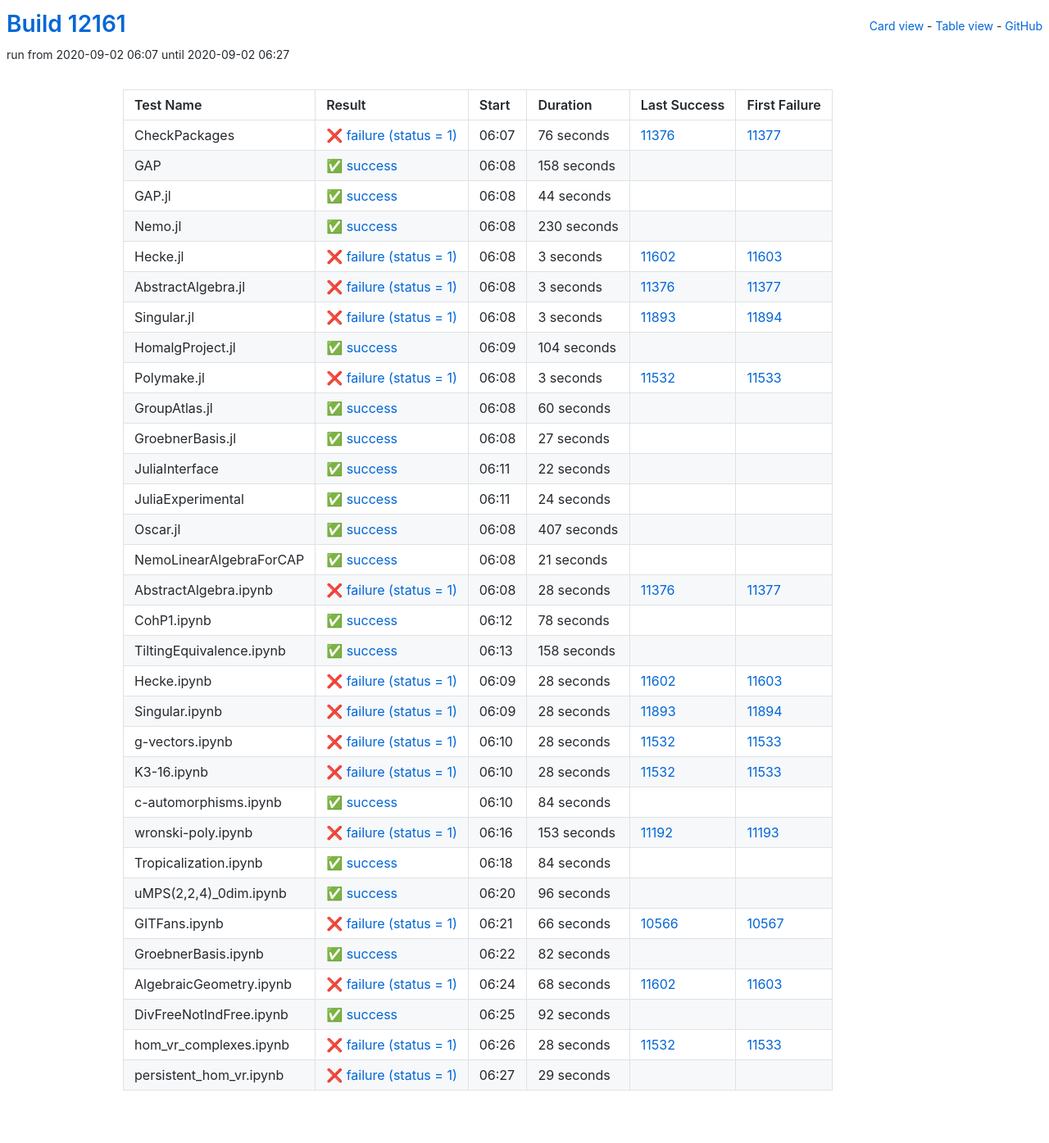
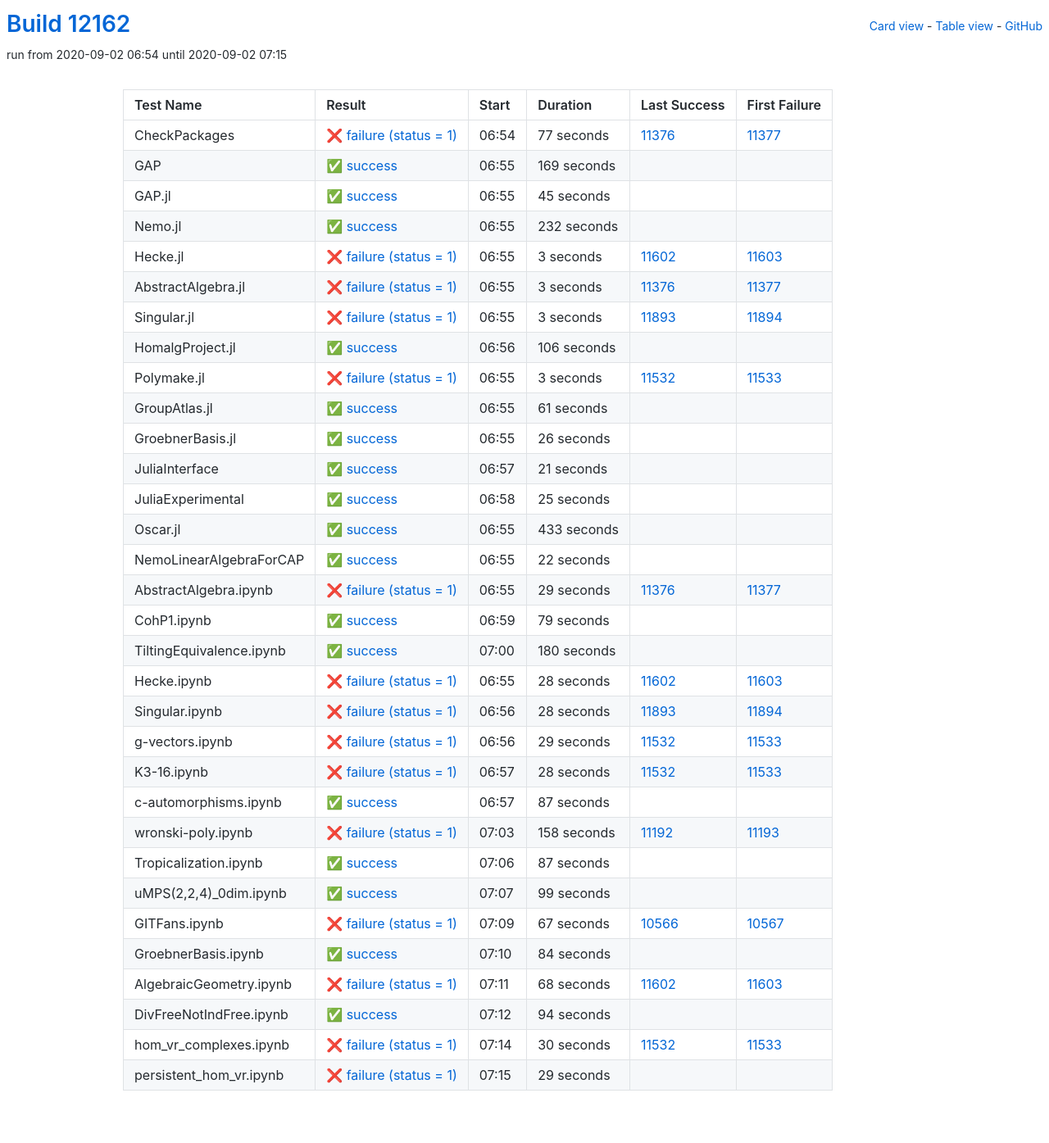
Before and after one commit to oscar-system/oscar-ci-status, a Jekyll site: the page built from table.html, in a window 1280 px wide. Shown: the whole page at 82% size. Built offline with Jekyll 4.4.1, drawn with Linux system fonts in a browser that asks for light colours.

Commit message:
Build #12162

```diff
--- a/_data/ci.yml
+++ b/_data/ci.yml
@@ -1,6 +1,6 @@
 ---
-build: 12161
-build_url: https://oscarci.mathematik.uni-kl.de/job/oscar/12161/
+build: 12162
+build_url: https://oscarci.mathematik.uni-kl.de/job/oscar/12162/
 job: oscar
 organization: oscar-system
 repo: oscar-ci-status
@@ -8,56 +8,56 @@
 tests:
 - name: CheckPackages
   id: checkpackages
-  log: https://oscarci.mathematik.uni-kl.de/job/oscar/12161/artifact/logs/build-12161/CheckPackages.log
-  start: 2020-09-02 06:07
+  log: https://oscarci.mathematik.uni-kl.de/job/oscar/12162/artifact/logs/build-12162/CheckPackages.log
+  start: 2020-09-02 06:54
   success: false
   exitcode: 1
   status: failure
-  duration: 76
+  duration: 77
   last_success: 11376
   last_success_url: https://oscarci.mathematik.uni-kl.de/job/oscar/11376/
   first_failure: 11377
   first_failure_url: https://oscarci.mathematik.uni-kl.de/job/oscar/11377/
 - name: GAP
   id: gap
-  log: https://oscarci.mathematik.uni-kl.de/job/oscar/12161/artifact/logs/build-12161/GAP.log
-  start: 2020-09-02 06:08
+  log: https://oscarci.mathematik.uni-kl.de/job/oscar/12162/artifact/logs/build-12162/GAP.log
+  start: 2020-09-02 06:55
   success: true
   exitcode: 0
   status: success
-  duration: 158
+  duration: 169
   last_success: false
   last_success_url:
   first_failure: false
   first_failure_url:
 - name: GAP.jl
   id: gap-jl
-  log: https://oscarci.mathematik.uni-kl.de/job/oscar/12161/artifact/logs/build-12161/GAP.jl.log
-  start: 2020-09-02 06:08
+  log: https://oscarci.mathematik.uni-kl.de/job/oscar/12162/artifact/logs/build-12162/GAP.jl.log
+  start: 2020-09-02 06:55
   success: true
   exitcode: 0
   status: success
-  duration: 44
+  duration: 45
   last_success: false
   last_success_url:
   first_failure: false
   first_failure_url:
 - name: Nemo.jl
   id: nemo-jl
-  log: https://oscarci.mathematik.uni-kl.de/job/oscar/12161/artifact/logs/build-12161/Nemo.jl.log
-  start: 2020-09-02 06:08
+  log: https://oscarci.mathematik.uni-kl.de/job/oscar/12162/artifact/logs/build-12162/Nemo.jl.log
+  start: 2020-09-02 06:55
   success: true
   exitcode: 0
   status: success
-  duration: 230
+  duration: 232
   last_success: false
   last_success_url:
   first_failure: false
   first_failure_url:
 - name: Hecke.jl
   id: hecke-jl
-  log: https://oscarci.mathematik.uni-kl.de/job/oscar/12161/artifact/logs/build-12161/Hecke.jl.log
-  start: 2020-09-02 06:08
+  log: https://oscarci.mathematik.uni-kl.de/job/oscar/12162/artifact/logs/build-12162/Hecke.jl.log
+  start: 2020-09-02 06:55
   success: false
   exitcode: 1
   status: failure
@@ -68,8 +68,8 @@
   first_failure_url: https://oscarci.mathematik.uni-kl.de/job/oscar/11603/
 - name: AbstractAlgebra.jl
   id: abstractalgebra-jl
-  log: https://oscarci.mathematik.uni-kl.de/job/oscar/12161/artifact/logs/build-12161/AbstractAlgebra.jl.log
-  start: 2020-09-02 06:08
+  log: https://oscarci.mathematik.uni-kl.de/job/oscar/12162/artifact/logs/build-12162/AbstractAlgebra.jl.log
+  start: 2020-09-02 06:55
   success: false
   exitcode: 1
   status: failure
@@ -80,8 +80,8 @@
   first_failure_url: https://oscarci.mathematik.uni-kl.de/job/oscar/11377/
 - name: Singular.jl
   id: singular-jl
-  log: https://oscarci.mathematik.uni-kl.de/job/oscar/12161/artifact/logs/build-12161/Singular.jl.log
-  start: 2020-09-02 06:08
+  log: https://oscarci.mathematik.uni-kl.de/job/oscar/12162/artifact/logs/build-12162/Singular.jl.log
+  start: 2020-09-02 06:55
   success: false
   exitcode: 1
   status: failure
@@ -92,20 +92,20 @@
   first_failure_url: https://oscarci.mathematik.uni-kl.de/job/oscar/11894/
 - name: HomalgProject.jl
   id: homalgproject-jl
-  log: https://oscarci.mathematik.uni-kl.de/job/oscar/12161/artifact/logs/build-12161/HomalgProject.jl.log
-  start: 2020-09-02 06:09
+  log: https://oscarci.mathematik.uni-kl.de/job/oscar/12162/artifact/logs/build-12162/HomalgProject.jl.log
+  start: 2020-09-02 06:56
   success: true
   exitcode: 0
   status: success
-  duration: 104
+  duration: 106
   last_success: false
   last_success_url:
   first_failure: false
   first_failure_url:
 - name: Polymake.jl
   id: polymake-jl
-  log: https://oscarci.mathematik.uni-kl.de/job/oscar/12161/artifact/logs/build-12161/Polymake.jl.log
-  start: 2020-09-02 06:08
+  log: https://oscarci.mathematik.uni-kl.de/job/oscar/12162/artifact/logs/build-12162/Polymake.jl.log
+  start: 2020-09-02 06:55
   success: false
   exitcode: 1
   status: failure
@@ -116,32 +116,68 @@
   first_failure_url: https://oscarci.mathematik.uni-kl.de/job/oscar/11533/
 - name: GroupAtlas.jl
   id: groupatlas-jl
-  log: https://oscarci.mathematik.uni-kl.de/job/oscar/12161/artifact/logs/build-12161/GroupAtlas.jl.log
-  start: 2020-09-02 06:08
+  log: https://oscarci.mathematik.uni-kl.de/job/oscar/12162/artifact/logs/build-12162/GroupAtlas.jl.log
+  start: 2020-09-02 06:55
   success: true
   exitcode: 0
   status: success
-  duration: 60
+  duration: 61
   last_success: false
   last_success_url:
   first_failure: false
   first_failure_url:
 - name: GroebnerBasis.jl
   id: groebnerbasis-jl
-  log: https://oscarci.mathematik.uni-kl.de/job/oscar/12161/artifact/logs/build-12161/GroebnerBasis.jl.log
-  start: 2020-09-02 06:08
+  log: https://oscarci.mathematik.uni-kl.de/job/oscar/12162/artifact/logs/build-12162/GroebnerBasis.jl.log
+  start: 2020-09-02 06:55
   success: true
   exitcode: 0
   status: success
-  duration: 27
+  duration: 26
   last_success: false
   last_success_url:
   first_failure: false
   first_failure_url:
 - name: JuliaInterface
   id: juliainterface
-  log: https://oscarci.mathematik.uni-kl.de/job/oscar/12161/artifact/logs/build-12161/JuliaInterface.log
-  start: 2020-09-02 06:11
+  log: https://oscarci.mathematik.uni-kl.de/job/oscar/12162/artifact/logs/build-12162/JuliaInterface.log
+  start: 2020-09-02 06:57
+  success: true
+  exitcode: 0
+  status: success
+  duration: 21
+  last_success: false
+  last_success_url:
+  first_failure: false
+  first_failure_url:
+- name: JuliaExperimental
+  id: juliaexperimental
+  log: https://oscarci.mathematik.uni-kl.de/job/oscar/12162/artifact/logs/build-12162/JuliaExperimental.log
+  start: 2020-09-02 06:58
+  success: true
+  exitcode: 0
+  status: success
+  duration: 25
+  last_success: false
+  last_success_url:
+  first_failure: false
+  first_failure_url:
+- name: Oscar.jl
+  id: oscar-jl
+  log: https://oscarci.mathematik.uni-kl.de/job/oscar/12162/artifact/logs/build-12162/Oscar.jl.log
+  start: 2020-09-02 06:55
+  success: true
+  exitcode: 0
+  status: success
+  duration: 433
+  last_success: false
+  last_success_url:
+  first_failure: false
+  first_failure_url:
+- name: NemoLinearAlgebraForCAP
+  id: nemolinearalgebraforcap
+  log: https://oscarci.mathematik.uni-kl.de/job/oscar/12162/artifact/logs/build-12162/NemoLinearAlgebraForCAP.log
+  start: 2020-09-02 06:55
   success: true
   exitcode: 0
   status: success
@@ -150,82 +186,46 @@
   last_success_url:
   first_failure: false
   first_failure_url:
-- name: JuliaExperimental
-  id: juliaexperimental
-  log: https://oscarci.mathematik.uni-kl.de/job/oscar/12161/artifact/logs/build-12161/JuliaExperimental.log
-  start: 2020-09-02 06:11
-  success: true
-  exitcode: 0
-  status: success
-  duration: 24
-  last_success: false
-  last_success_url:
-  first_failure: false
-  first_failure_url:
-- name: Oscar.jl
-  id: oscar-jl
-  log: https://oscarci.mathematik.uni-kl.de/job/oscar/12161/artifact/logs/build-12161/Oscar.jl.log
-  start: 2020-09-02 06:08
-  success: true
-  exitcode: 0
-  status: success
-  duration: 407
-  last_success: false
-  last_success_url:
-  first_failure: false
-  first_failure_url:
-- name: NemoLinearAlgebraForCAP
-  id: nemolinearalgebraforcap
-  log: https://oscarci.mathematik.uni-kl.de/job/oscar/12161/artifact/logs/build-12161/NemoLinearAlgebraForCAP.log
-  start: 2020-09-02 06:08
-  success: true
-  exitcode: 0
-  status: success
-  duration: 21
-  last_success: false
-  last_success_url:
-  first_failure: false
-  first_failure_url:
 - name: AbstractAlgebra.ipynb
   id: abstractalgebra-ipynb
-  log: https://oscarci.mathematik.uni-kl.de/job/oscar/12161/artifact/logs/build-12161/AbstractAlgebra.ipynb.log
-  start: 2020-09-02 06:08
+  log: https://oscarci.mathematik.uni-kl.de/job/oscar/12162/artifact/logs/build-12162/AbstractAlgebra.ipynb.log
+  start: 2020-09-02 06:55
   success: false
   exitcode: 1
   status: failure
-  duration: 28
+  duration: 29
   last_success: 11376
   last_success_url: https://oscarci.mathematik.uni-kl.de/job/oscar/11376/
   first_failure: 11377
   first_failure_url: https://oscarci.mathematik.uni-kl.de/job/oscar/11377/
 - name: CohP1.ipynb
   id: cohp1-ipynb
-  log: https://oscarci.mathematik.uni-kl.de/job/oscar/12161/artifact/logs/build-12161/CohP1.ipynb.log
-  start: 2020-09-02 06:12
+  log: https://oscarci.mathematik.uni-kl.de/job/oscar/12162/artifact/logs/build-12162/CohP1.ipynb.log
+  start: 2020-09-02 06:59
   success: true
   exitcode: 0
   status: success
-  duration: 78
+  duration: 79
   last_success: false
   last_success_url:
   first_failure: false
   first_failure_url:
 - name: TiltingEquivalence.ipynb
   id: tiltingequivalence-ipynb
-  log: https://oscarci.mathematik.uni-kl.de/job/oscar/12161/artifact/logs/build-12161/TiltingEquivalence.ipynb.log
-  start: 2020-09-02 06:13
+  log: https://oscarci.mathematik.uni-kl.de/job/oscar/12162/artifact/logs/build-12162/TiltingEquivalence.ipynb.log
+  start: 2020-09-02 07:00
   success: true
   exitcode: 0
   status: success
-  duration: 158
+  duration: 180
   last_success: false
   last_success_url:
   first_failure: false
   first_failure_url:
 - name: Hecke.ipynb
   id: hecke-ipynb
-  log: https://oscarci.mathematik.uni-kl.de/job/oscar/12161/artifact/logs/build-12161/Hecke.ipynb.log
-  start: 2020-09-02 06:09
+  log: https://oscarci.mathematik.uni-kl.de/job/oscar/12162/artifact/logs/build-12162/Hecke.ipynb.log
+  start: 2020-09-02 06:55
   success: false
   exitcode: 1
   status: failure
@@ -236,8 +236,8 @@
   first_failure_url: https://oscarci.mathematik.uni-kl.de/job/oscar/11603/
 - name: Singular.ipynb
   id: singular-ipynb
-  log: https://oscarci.mathematik.uni-kl.de/job/oscar/12161/artifact/logs/build-12161/Singular.ipynb.log
-  start: 2020-09-02 06:09
+  log: https://oscarci.mathematik.uni-kl.de/job/oscar/12162/artifact/logs/build-12162/Singular.ipynb.log
+  start: 2020-09-02 06:56
   success: false
   exitcode: 1
   status: failure
@@ -248,20 +248,20 @@
   first_failure_url: https://oscarci.mathematik.uni-kl.de/job/oscar/11894/
 - name: g-vectors.ipynb
   id: g-vectors-ipynb
-  log: https://oscarci.mathematik.uni-kl.de/job/oscar/12161/artifact/logs/build-12161/g-vectors.ipynb.log
-  start: 2020-09-02 06:10
+  log: https://oscarci.mathematik.uni-kl.de/job/oscar/12162/artifact/logs/build-12162/g-vectors.ipynb.log
+  start: 2020-09-02 06:56
   success: false
   exitcode: 1
   status: failure
-  duration: 28
+  duration: 29
   last_success: 11532
   last_success_url: https://oscarci.mathematik.uni-kl.de/job/oscar/11532/
   first_failure: 11533
   first_failure_url: https://oscarci.mathematik.uni-kl.de/job/oscar/11533/
 - name: K3-16.ipynb
   id: k3-16-ipynb
-  log: https://oscarci.mathematik.uni-kl.de/job/oscar/12161/artifact/logs/build-12161/K3-16.ipynb.log
-  start: 2020-09-02 06:10
+  log: https://oscarci.mathematik.uni-kl.de/job/oscar/12162/artifact/logs/build-12162/K3-16.ipynb.log
+  start: 2020-09-02 06:57
   success: false
   exitcode: 1
   status: failure
@@ -272,8 +272,68 @@
   first_failure_url: https://oscarci.mathematik.uni-kl.de/job/oscar/11533/
 - name: c-automorphisms.ipynb
   id: c-automorphisms-ipynb
-  log: https://oscarci.mathematik.uni-kl.de/job/oscar/12161/artifact/logs/build-12161/c-automorphisms.ipynb.log
-  start: 2020-09-02 06:10
+  log: https://oscarci.mathematik.uni-kl.de/job/oscar/12162/artifact/logs/build-12162/c-automorphisms.ipynb.log
+  start: 2020-09-02 06:57
+  success: true
+  exitcode: 0
+  status: success
+  duration: 87
+  last_success: false
+  last_success_url:
+  first_failure: false
+  first_failure_url:
+- name: wronski-poly.ipynb
+  id: wronski-poly-ipynb
+  log: https://oscarci.mathematik.uni-kl.de/job/oscar/12162/artifact/logs/build-12162/wronski-poly.ipynb.log
+  start: 2020-09-02 07:03
+  success: false
+  exitcode: 1
+  status: failure
+  duration: 158
+  last_success: 11192
+  last_success_url: https://oscarci.mathematik.uni-kl.de/job/oscar/11192/
+  first_failure: 11193
+  first_failure_url: https://oscarci.mathematik.uni-kl.de/job/oscar/11193/
+- name: Tropicalization.ipynb
+  id: tropicalization-ipynb
+  log: https://oscarci.mathematik.uni-kl.de/job/oscar/12162/artifact/logs/build-12162/Tropicalization.ipynb.log
+  start: 2020-09-02 07:06
+  success: true
+  exitcode: 0
+  status: success
+  duration: 87
+  last_success: false
+  last_success_url:
+  first_failure: false
+  first_failure_url:
+- name: uMPS(2,2,4)_0dim.ipynb
+  id: umps-2-2-4-0dim-ipynb
+  log: https://oscarci.mathematik.uni-kl.de/job/oscar/12162/artifact/logs/build-12162/uMPS-2-2-4-_0dim.ipynb.log
+  start: 2020-09-02 07:07
+  success: true
+  exitcode: 0
+  status: success
+  duration: 99
+  last_success: false
+  last_success_url:
+  first_failure: false
+  first_failure_url:
+- name: GITFans.ipynb
+  id: gitfans-ipynb
+  log: https://oscarci.mathematik.uni-kl.de/job/oscar/12162/artifact/logs/build-12162/GITFans.ipynb.log
+  start: 2020-09-02 07:09
+  success: false
+  exitcode: 1
+  status: failure
+  duration: 67
+  last_success: 10566
+  last_success_url: https://oscarci.mathematik.uni-kl.de/job/oscar/10566/
+  first_failure: 10567
+  first_failure_url: https://oscarci.mathematik.uni-kl.de/job/oscar/10567/
+- name: GroebnerBasis.ipynb
+  id: groebnerbasis-ipynb
+  log: https://oscarci.mathematik.uni-kl.de/job/oscar/12162/artifact/logs/build-12162/GroebnerBasis.ipynb.log
+  start: 2020-09-02 07:10
   success: true
   exitcode: 0
   status: success
@@ -282,70 +342,10 @@
   last_success_url:
   first_failure: false
   first_failure_url:
-- name: wronski-poly.ipynb
-  id: wronski-poly-ipynb
-  log: https://oscarci.mathematik.uni-kl.de/job/oscar/12161/artifact/logs/build-12161/wronski-poly.ipynb.log
-  start: 2020-09-02 06:16
-  success: false
-  exitcode: 1
-  status: failure
-  duration: 153
-  last_success: 11192
-  last_success_url: https://oscarci.mathematik.uni-kl.de/job/oscar/11192/
-  first_failure: 11193
-  first_failure_url: https://oscarci.mathematik.uni-kl.de/job/oscar/11193/
-- name: Tropicalization.ipynb
-  id: tropicalization-ipynb
-  log: https://oscarci.mathematik.uni-kl.de/job/oscar/12161/artifact/logs/build-12161/Tropicalization.ipynb.log
-  start: 2020-09-02 06:18
-  success: true
-  exitcode: 0
-  status: success
-  duration: 84
-  last_success: false
-  last_success_url:
-  first_failure: false
-  first_failure_url:
-- name: uMPS(2,2,4)_0dim.ipynb
-  id: umps-2-2-4-0dim-ipynb
-  log: https://oscarci.mathematik.uni-kl.de/job/oscar/12161/artifact/logs/build-12161/uMPS-2-2-4-_0dim.ipynb.log
-  start: 2020-09-02 06:20
-  success: true
-  exitcode: 0
-  status: success
-  duration: 96
-  last_success: false
-  last_success_url:
-  first_failure: false
-  first_failure_url:
-- name: GITFans.ipynb
-  id: gitfans-ipynb
-  log: https://oscarci.mathematik.uni-kl.de/job/oscar/12161/artifact/logs/build-12161/GITFans.ipynb.log
-  start: 2020-09-02 06:21
-  success: false
-  exitcode: 1
-  status: failure
-  duration: 66
-  last_success: 10566
-  last_success_url: https://oscarci.mathematik.uni-kl.de/job/oscar/10566/
-  first_failure: 10567
-  first_failure_url: https://oscarci.mathematik.uni-kl.de/job/oscar/10567/
-- name: GroebnerBasis.ipynb
-  id: groebnerbasis-ipynb
-  log: https://oscarci.mathematik.uni-kl.de/job/oscar/12161/artifact/logs/build-12161/GroebnerBasis.ipynb.log
-  start: 2020-09-02 06:22
-  success: true
-  exitcode: 0
-  status: success
-  duration: 82
-  last_success: false
-  last_success_url:
-  first_failure: false
-  first_failure_url:
 - name: AlgebraicGeometry.ipynb
   id: algebraicgeometry-ipynb
-  log: https://oscarci.mathematik.uni-kl.de/job/oscar/12161/artifact/logs/build-12161/AlgebraicGeometry.ipynb.log
-  start: 2020-09-02 06:24
+  log: https://oscarci.mathematik.uni-kl.de/job/oscar/12162/artifact/logs/build-12162/AlgebraicGeometry.ipynb.log
+  start: 2020-09-02 07:11
   success: false
   exitcode: 1
   status: failure
@@ -356,32 +356,32 @@
   first_failure_url: https://oscarci.mathematik.uni-kl.de/job/oscar/11603/
 - name: DivFreeNotIndFree.ipynb
   id: divfreenotindfree-ipynb
-  log: https://oscarci.mathematik.uni-kl.de/job/oscar/12161/artifact/logs/build-12161/DivFreeNotIndFree.ipynb.log
-  start: 2020-09-02 06:25
+  log: https://oscarci.mathematik.uni-kl.de/job/oscar/12162/artifact/logs/build-12162/DivFreeNotIndFree.ipynb.log
+  start: 2020-09-02 07:12
   success: true
   exitcode: 0
   status: success
-  duration: 92
+  duration: 94
   last_success: false
   last_success_url:
   first_failure: false
   first_failure_url:
 - name: hom_vr_complexes.ipynb
   id: hom-vr-complexes-ipynb
-  log: https://oscarci.mathematik.uni-kl.de/job/oscar/12161/artifact/logs/build-12161/hom_vr_complexes.ipynb.log
-  start: 2020-09-02 06:26
+  log: https://oscarci.mathematik.uni-kl.de/job/oscar/12162/artifact/logs/build-12162/hom_vr_complexes.ipynb.log
+  start: 2020-09-02 07:14
   success: false
   exitcode: 1
   status: failure
-  duration: 28
+  duration: 30
   last_success: 11532
   last_success_url: https://oscarci.mathematik.uni-kl.de/job/oscar/11532/
   first_failure: 11533
   first_failure_url: https://oscarci.mathematik.uni-kl.de/job/oscar/11533/
 - name: persistent_hom_vr.ipynb
   id: persistent-hom-vr-ipynb
-  log: https://oscarci.mathematik.uni-kl.de/job/oscar/12161/artifact/logs/build-12161/persistent_hom_vr.ipynb.log
-  start: 2020-09-02 06:27
+  log: https://oscarci.mathematik.uni-kl.de/job/oscar/12162/artifact/logs/build-12162/persistent_hom_vr.ipynb.log
+  start: 2020-09-02 07:15
   success: false
   exitcode: 1
   status: failure
```
Also changed, not shown: README.md.
